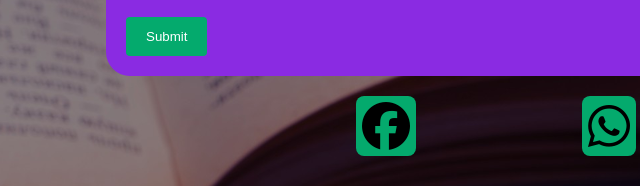
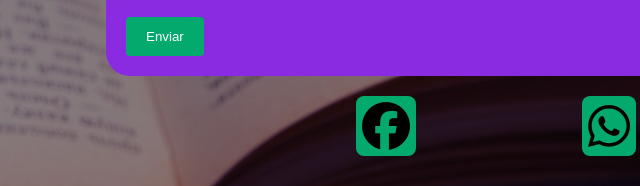
Before and after one commit to SirPoko/Integrador, a plain HTML site: page contacto.html in a window 1280 px wide. Shown: the part 920-1106 px from the top of the page, 34-674 px from the left. Drawn offline with Linux system fonts and the light colour scheme.

Commit message:
modified

```diff
--- a/contacto.html
+++ b/contacto.html
@@ -67,7 +67,7 @@
                 <label for="disponibilidad">Zona horaria/Disponibilidad:</label>
                 <textarea name="disponibilidad" cols="30" rows="10" placeholder="¿Cuando te gustaria jugar?"></textarea>
 
-                <input type="submit" value="Submit">
+                <input type="submit" value="Enviar">
             </form>
 
         </div>
```
